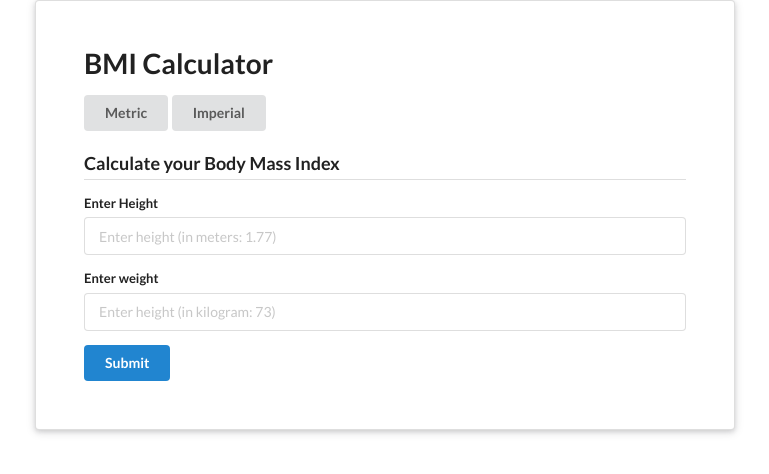
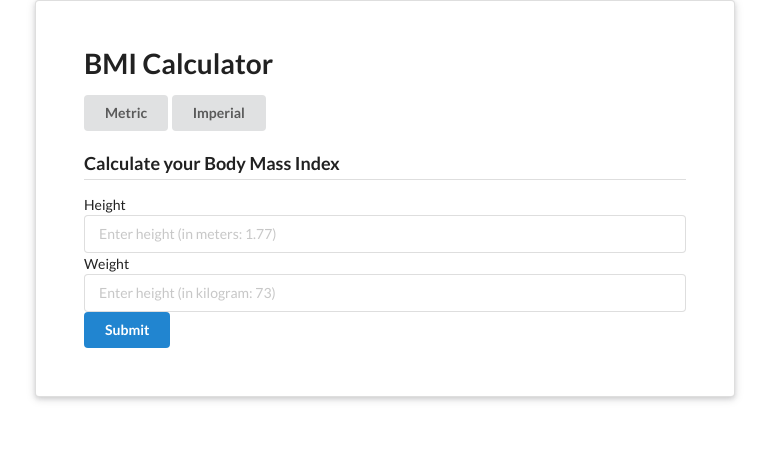
Before and after one commit to ItuTheGoat/bmi-calc, a React (Create React App) app: page / in a window 1280 px wide. Shown: the top 474 px of the page, without its empty margins (255-1024 px from the left). Built offline with nearby package versions, Linux system fonts and the light colour scheme.

Commit message:
Removed the field component
It fixed the props issue I was having. I didn't actually need a field component.

```diff
--- a/src/components/field.js
+++ /dev/null
@@ -1,12 +0,0 @@
-import React from "react";
-
-const Field = props => {
-  return (
-    <div className="field">
-      <label>{props.label}</label>
-      <input type="text" name={props.name} placeholder={props.placeholder} />
-    </div>
-  );
-};
-
-export default Field;
--- a/src/components/form.js
+++ b/src/components/form.js
@@ -1,6 +1,5 @@
 import React from "react";
 import SystemContext from "./SystemContext";
-import Field from "./field";
 
 class Form extends React.Component {
   state = {
@@ -45,13 +44,15 @@ class Form extends React.Component {
       <div>
         <form className="ui form" onSubmit={this.handleSubmit}>
           <h3 className="ui dividing header">Calculate your Body Mass Index</h3>
-          <Field
+          <label htmlFor="height">Height</label>
+          <input
             label="Enter Height"
             name="height"
             placeholder={hPlaceholder}
             onChange={this.changeHeight}
           />
-          <Field
+          <label htmlFor="weight">Weight</label>
+          <input
             label="Enter weight"
             name="weight"
             placeholder={wPlaceholder}
```
